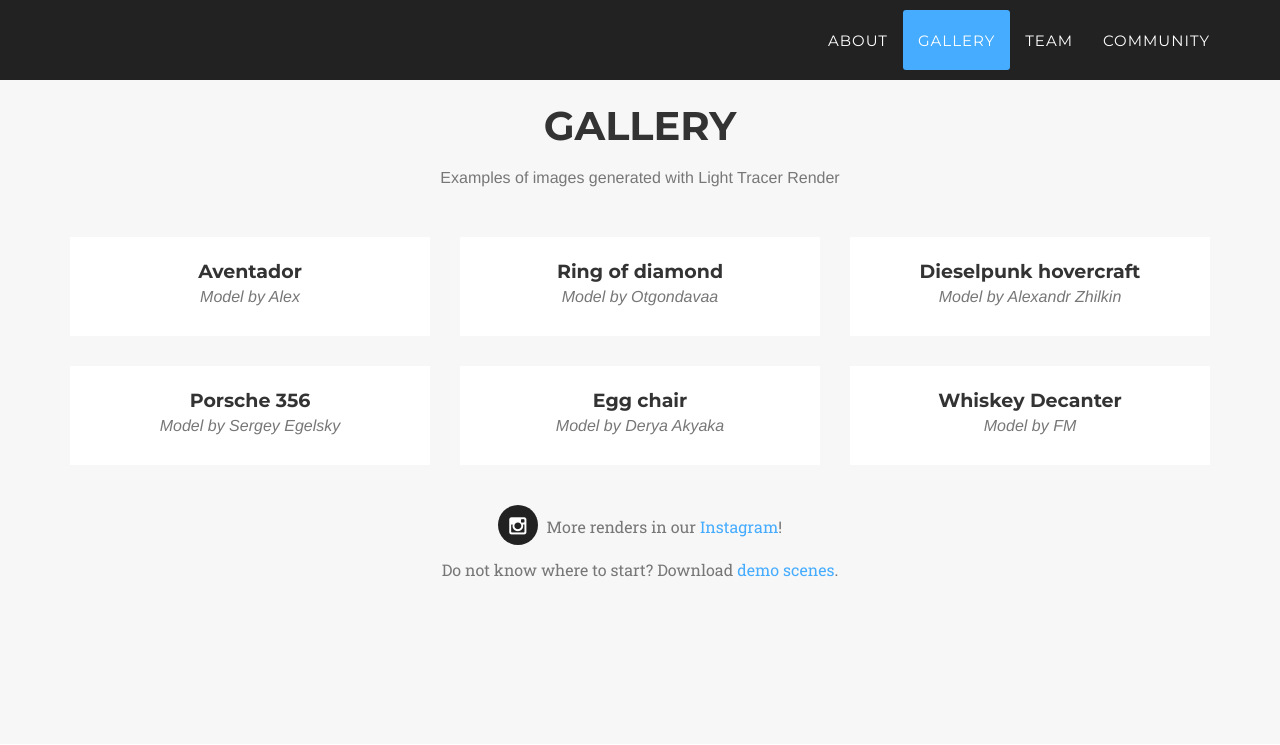
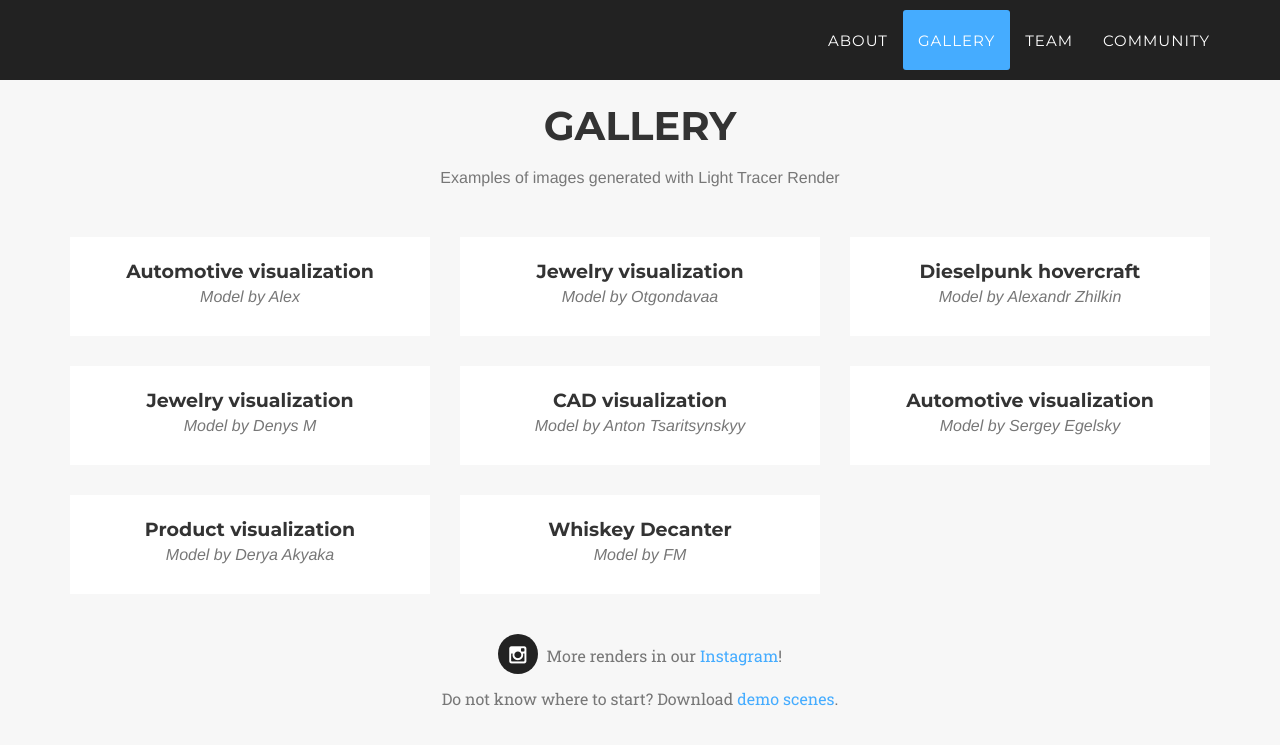
Before and after one commit to light-tracer/lighttracer.org, a Jekyll site: the page built from _posts/2019-05-28-project-5.markdown, in a window 1280 px wide and 900 px high, scrolled down 2834 px. Shown: the top 745 px of the window. Built offline with Jekyll 4.4.1, drawn with Linux system fonts in a browser that asks for light colours; some web fonts are replaced.

Commit message:
Add new renders into a gallery

```diff
--- a/_posts/2019-05-28-project-5.markdown
+++ b/_posts/2019-05-28-project-5.markdown
@@ -1,5 +1,5 @@
 ---
-title: Egg chair
+title: Product visualization
 subtitle: Model by Derya Akyaka
 layout: default
 modal-id: 5
--- a/_posts/2019-05-28-project-6.markdown
+++ b/_posts/2019-05-28-project-6.markdown
@@ -1,5 +1,5 @@
 ---
-title: Porsche 356
+title: Automotive visualization
 subtitle: Model by Sergey Egelsky
 layout: default
 modal-id: 6
--- a/_posts/2019-08-27-project-8.markdown
+++ b/_posts/2019-08-27-project-8.markdown
@@ -1,5 +1,5 @@
 ---
-title: Ring of diamond
+title: Jewelry visualization
 subtitle: Model by Otgondavaa
 layout: default
 modal-id: 8
--- a/_posts/2019-08-27-project-9.markdown
+++ b/_posts/2019-08-27-project-9.markdown
@@ -1,5 +1,5 @@
 ---
-title: Aventador
+title: Automotive visualization
 subtitle: Model by Alex
 layout: default
 modal-id: 9
```
Also changed, not shown: _posts/2019-08-27-project-10.markdown (added, +13 -0 lines), _posts/2019-08-27-project-11.markdown (added, +13 -0 lines), img/portfolio/cooler.jpg (added), img/portfolio/cooler_preview.jpg (added), img/portfolio/ring_2.jpg (added), img/portfolio/ring_2_preview.jpg (added).
